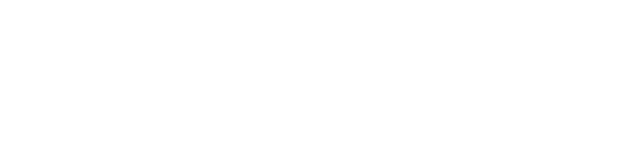
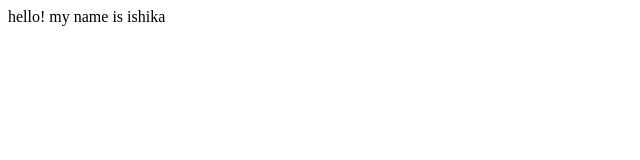
Before and after one commit to Ishika-Singhal/Website, a plain HTML site: page index.html in a window 1280 px wide. Shown: the whole page, without its empty margins (0-640 px from the left). Drawn offline with Linux system fonts and the light colour scheme.

Commit message:
index file

```diff
--- a/index.html
+++ b/index.html
@@ -7,6 +7,6 @@
     <title>Document</title>
 </head>
 <body>
-
+      hello! my name is ishika
 </body>
 </html>
```
